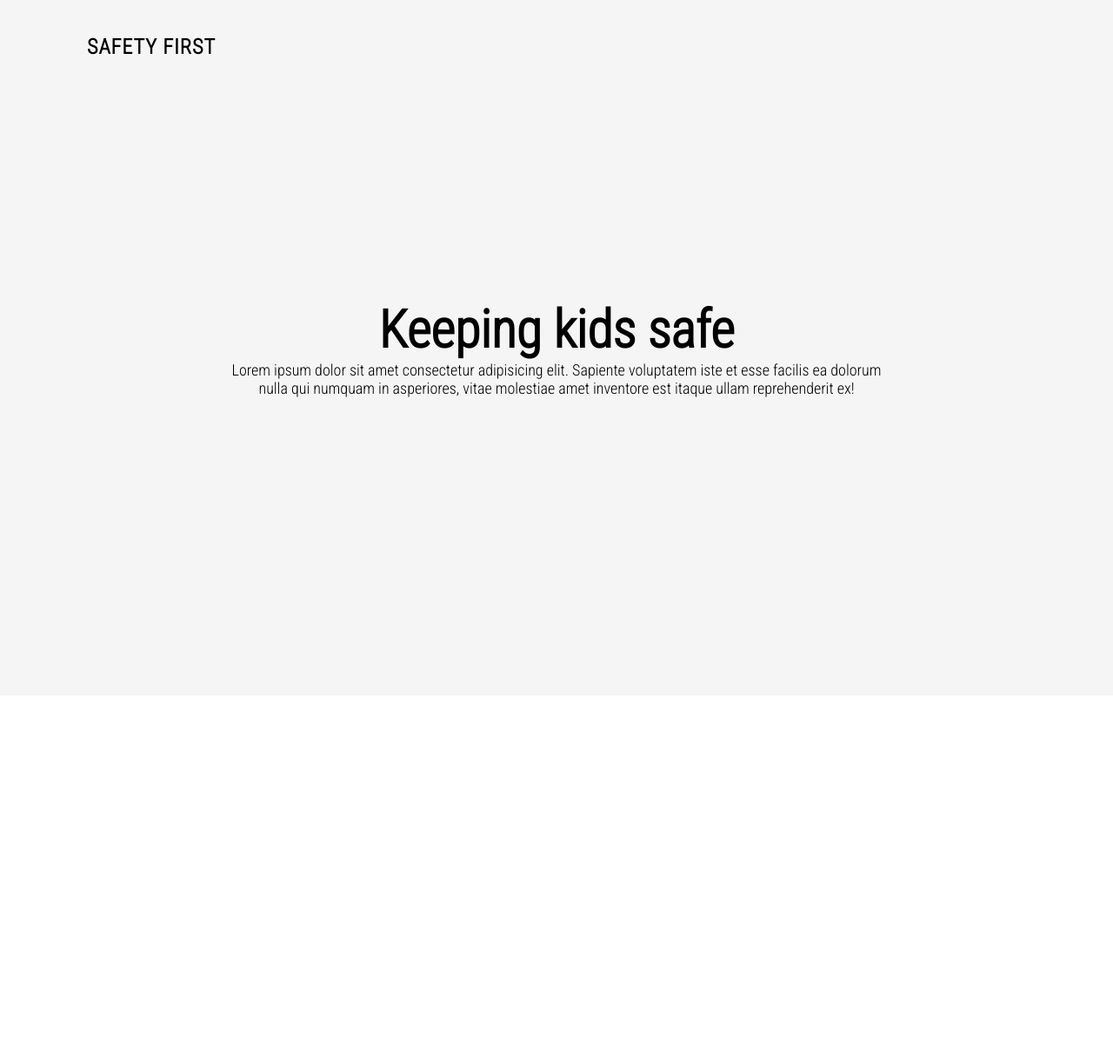
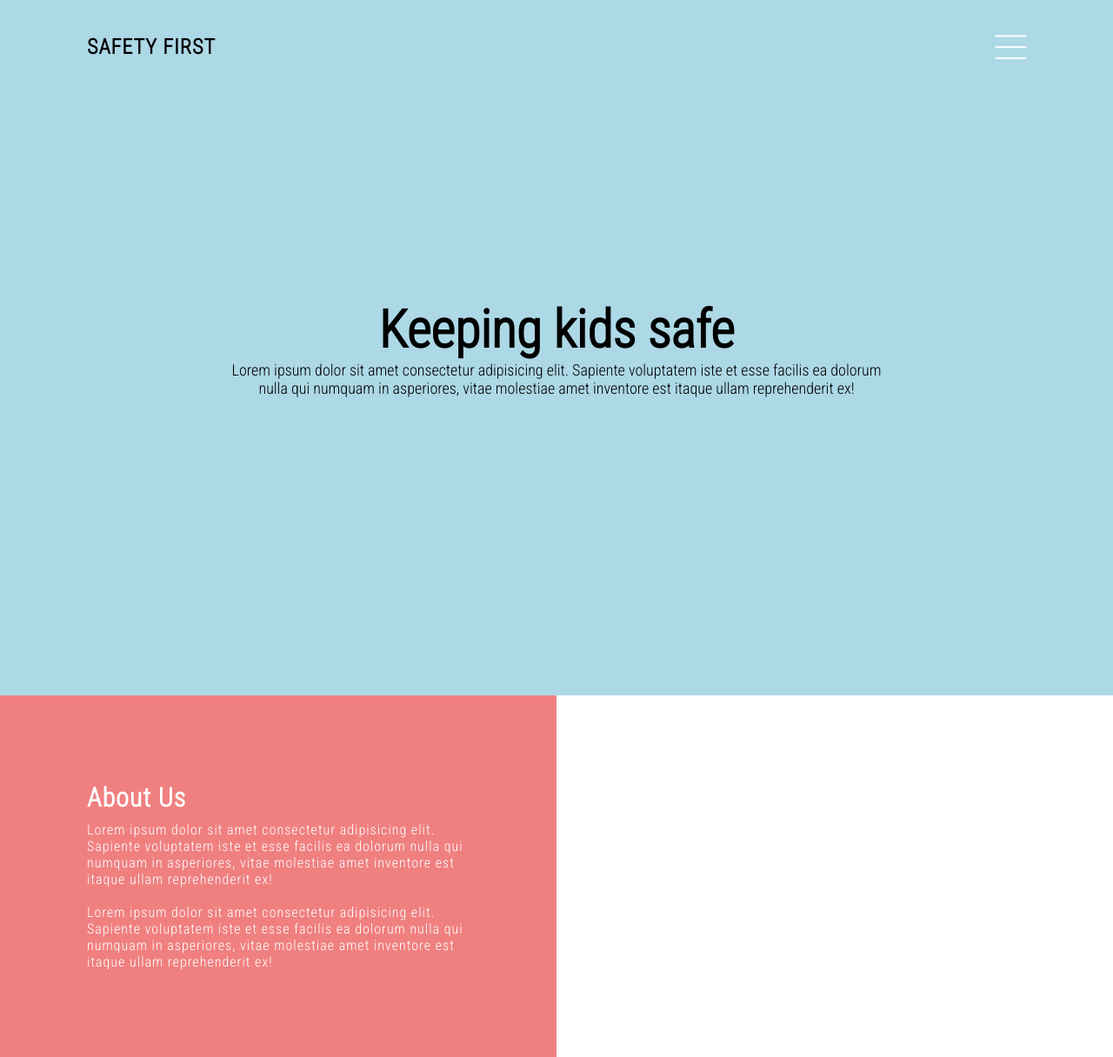
Before and after one commit to sree-chikati/int1.1-safety-first-website, a plain HTML site: page index.html in a window 1280 px wide. Shown: the whole page at 87% size. Before the commit the page ends 800 px from the top, so only its background shows below. Drawn offline with Linux system fonts and the light colour scheme.

Commit message:
editing about section

```diff
--- a/index.html
+++ b/index.html
@@ -11,7 +11,8 @@
                 <a href="#" class = "logo">Safety First</a>
                 <div class = "toggle"></div>
             </header>
-            <div id = "content">
+
+            <div id  = "content">
                 <h2>Keeping kids safe</h2>
                 <p>Lorem ipsum dolor sit amet consectetur adipisicing elit.
                     Sapiente voluptatem iste et esse facilis ea dolorum nulla
@@ -19,8 +20,29 @@
                     est itaque ullam reprehenderit ex!
                 </p>
             </div>
+
         </section>
+
+
         <!--  About  -->
+        <section class="about">
+            <div id = "contentBx">
+                <h2 class = "heading">About Us</h2>
+                <p id = "text">Lorem ipsum dolor sit amet consectetur adipisicing elit.
+                    Sapiente voluptatem iste et esse facilis ea dolorum nulla
+                    qui numquam in asperiores, vitae molestiae amet inventore
+                    est itaque ullam reprehenderit ex!
+                    <br>
+                    <br>
+                    Lorem ipsum dolor sit amet consectetur adipisicing elit.
+                    Sapiente voluptatem iste et esse facilis ea dolorum nulla
+                    qui numquam in asperiores, vitae molestiae amet inventore
+                    est itaque ullam reprehenderit ex!
+                </p>
+            </div>
+
+            <div id="imgBx"></div>
+        </section>
 
         <!--  Services  -->
 
--- a/style.css
+++ b/style.css
@@ -18,7 +18,7 @@ font-family: 'Sacramento', cursive;
     position: relative;
     width: 100%;
     height: 100vh;
-    background: whitesmoke;
+    background: lightblue;
     display: flex;
     justify-content: center;
     align-items: center;
@@ -62,3 +62,46 @@ font-family: 'Sacramento', cursive;
     font-weight: 700;
     letter-spacing: 1px;
 }
+
+.banner header .toggle{
+    position: relative;
+    width: 36px;
+    height: 28px;
+    background: url(./images/toggle.png);
+    background-size: cover;
+    cursor: pointer;
+}
+
+.about{
+    position: relative;
+    width: 100%;
+    display: flex;
+}
+
+#contentBx{
+    background: lightcoral;
+    padding: 100px;
+    width: 50%;
+}
+
+.heading{
+    color: white;
+    font-size: 30px;
+    font-weight: 600;
+    letter-spacing: 1px;
+    margin-bottom: 10px;
+}
+
+#text{
+    color: white;
+    font-size: 16px;
+    font-weight: 300;
+    letter-spacing: 1px;
+}
+
+.about #imgBx{
+    background: url();
+    width: 50%;
+    background-size: cover;
+    background-position: center;
+}
```
